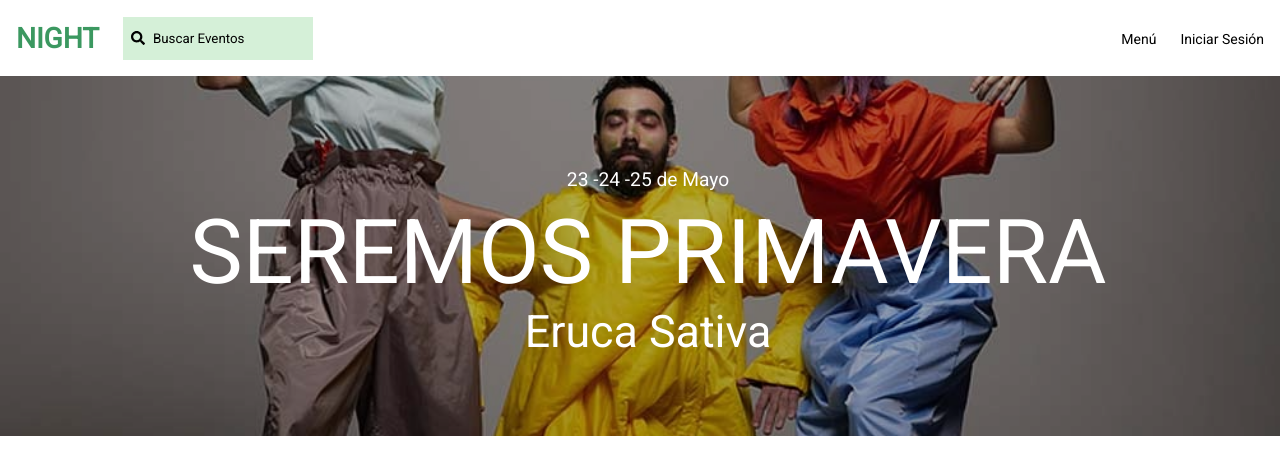
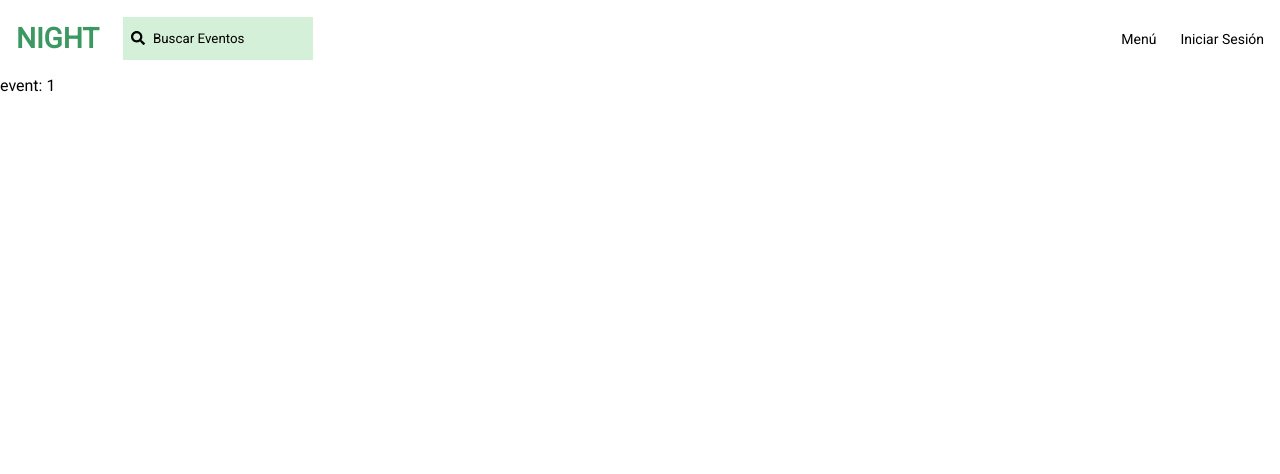
Before and after one commit to frontendcafe/cmyk-night, a React (Create React App) app: page /events/1 in a window 1280 px wide. Shown: the top 474 px of the page. Built offline with nearby package versions, Linux system fonts and the light colour scheme.

Commit message:
Add event detail page base

```diff
--- a/src/App.js
+++ b/src/App.js
@@ -8,6 +8,7 @@
 } from "react-router-dom";
 import Topbar from "./components/TopBar";
 import MainCard from "./components/MainCard";
+import EventDetails from "./pages/EventDetails"
 
 export default function App() {
   return (
@@ -18,8 +19,8 @@
           <Route path="/about">
             <About />
           </Route>
-          <Route path="/users">
-            <Users />
+          <Route path="/events/:eventId">
+            <EventDetails />
           </Route>
           <Route path="/">
             <MainCard />
--- /dev/null
+++ b/src/pages/EventDetails.js
@@ -0,0 +1,9 @@
+import React from 'react';
+import { useParams } from 'react-router-dom';
+
+export default () => {
+  const { eventId } = useParams()
+  return <div>
+    event: {eventId}
+  </div>
+}
```
